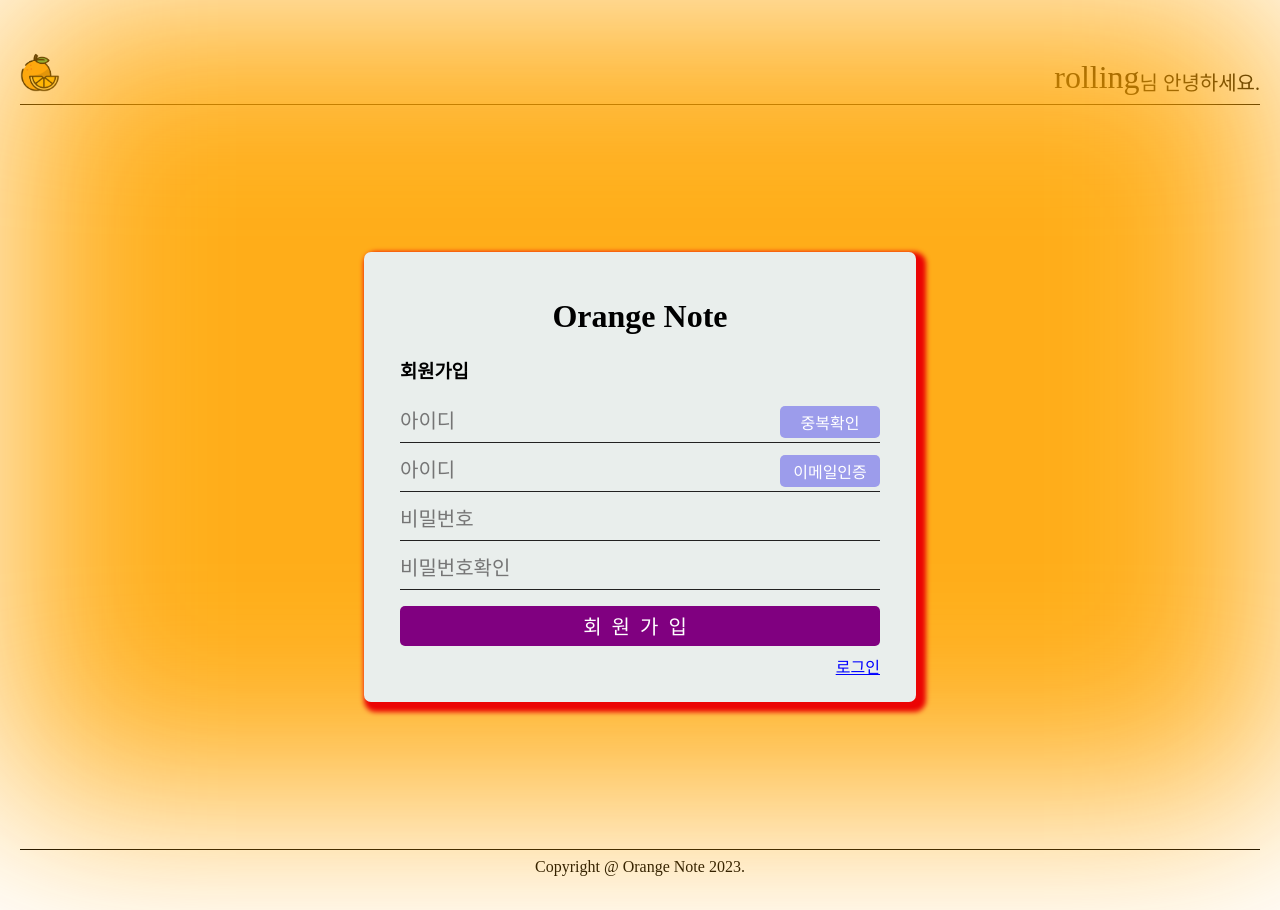
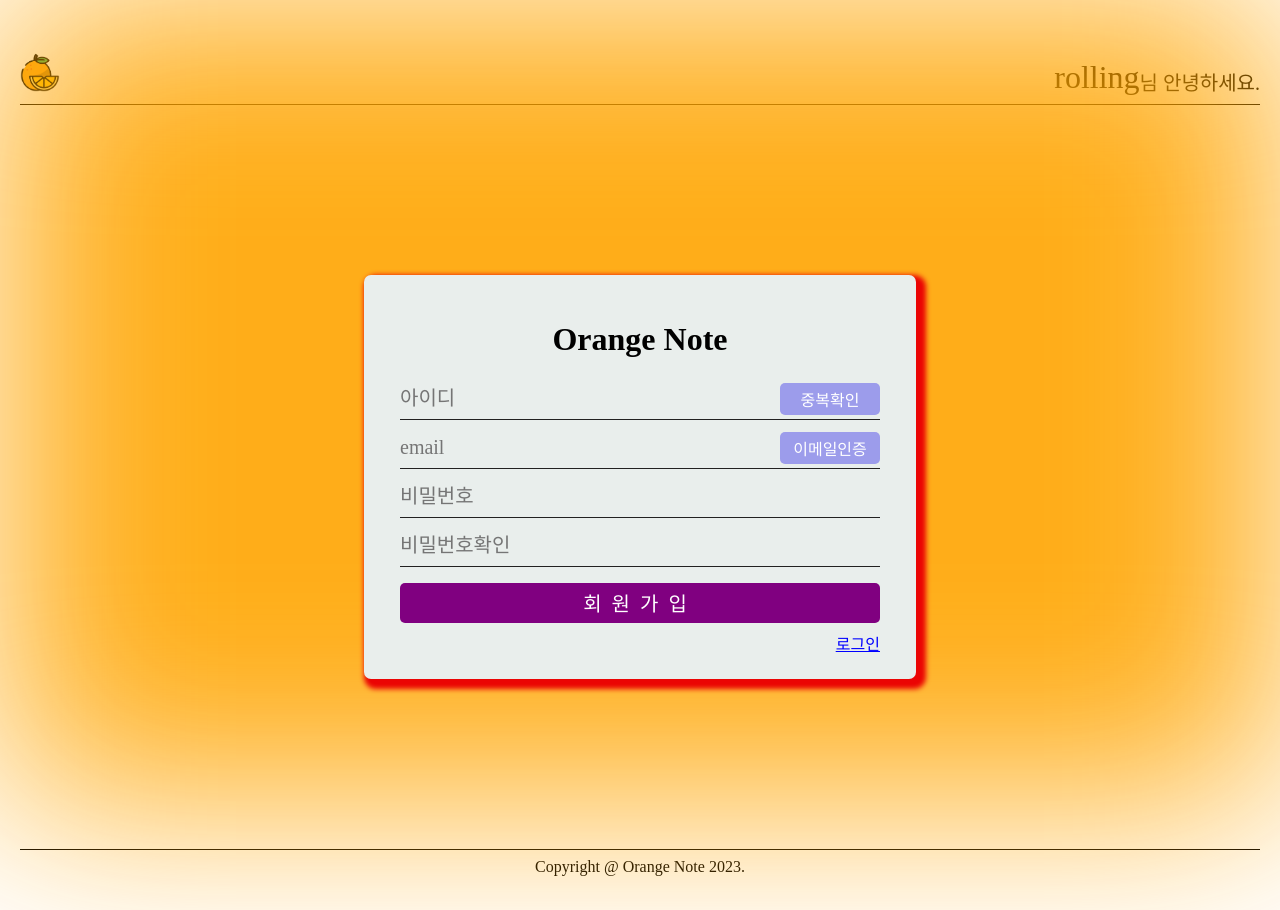
Before and after one commit to rollingn27/orange-note-front, a Vue app: page /signUp in a window 1280 px wide. Built offline with nearby package versions, Linux system fonts and the light colour scheme.

Commit message:
input 바인딩 문제로 구조 변경

```diff
--- a/src/components/atoms/Input.vue
+++ b/src/components/atoms/Input.vue
@@ -1,5 +1,41 @@
 <!-- 인풋 스타일 초기화 -->
-<template><input /></template>
+<template>
+  <input
+    v-model="inputText"
+    v-bind:placeholder="placeholderText"
+    v-bind:type="intputType"
+    :style="{ fontSize: inputFontSize, width: inputWidth }"
+  />
+</template>
+<script>
+export default {
+  data() {
+    return {
+      inputText: "",
+      fontSize: "1rem",
+    };
+  },
+
+  props: {
+    placeholderText: {
+      type: String,
+      required: true,
+    },
+    intputType: {
+      type: String,
+      required: true,
+    },
+    inputFontSize: {
+      type: String,
+      default: "1rem",
+    },
+    inputWidth: {
+      type: String,
+      default: "100%",
+    },
+  },
+};
+</script>
 <style lang="scss" scoped>
 input {
   all: unset;
--- a/src/components/molecules/UnderLineInput.vue
+++ /dev/null
@@ -1,42 +0,0 @@
-<!-- 로그인 팝업에 쓸 버튼 포함된 input라인  -->
-<template>
-  <div>
-    <Input v-bind:placeholder="placeholderText" v-bind:type="intputType" />
-  </div>
-</template>
-<script>
-import Input from "../atoms/Input.vue";
-
-export default {
-  components: {
-    Input,
-  },
-  props: {
-    placeholderText: {
-      type: String,
-    },
-    intputType: {
-      type: String,
-      default: "text",
-    },
-  },
-  data() {
-    return {};
-  },
-};
-</script>
-<style lang="scss" scoped>
-div {
-  display: flex;
-  flex-direction: row;
-  border-bottom: 1px solid rgb(34, 33, 33);
-  justify-content: space-between;
-  height: 2.5rem;
-  margin-bottom: 0.5rem;
-
-  input {
-    font-size: 1.25rem;
-  }
-}
-
-</style>
--- a/src/components/molecules/UnderLineInputWithButton.vue
+++ /dev/null
@@ -1,48 +0,0 @@
-<!-- 로그인 팝업에 쓸 버튼 포함된 input라인  -->
-<template>
-  <div>
-    <Input :placeholder="placeholderText" />
-    <Button><slot name="buttonText">버 튼</slot></Button>
-  </div>
-</template>
-<script>
-import Input from "../atoms/Input.vue";
-import Button from "../atoms/Button.vue";
-export default {
-  components: {
-    Input,
-    Button,
-  },
-  props: {
-    placeholderText: {
-      type: String,
-      default: "test",
-    },
-  },
-  data() {
-    return {};
-  },
-};
-</script>
-<style lang="scss" scoped>
-div {
-  display: flex;
-  flex-direction: row;
-  border-bottom: 1px solid rgb(34, 33, 33);
-  justify-content: space-between;
-  height: 2.5rem;
-  margin-bottom: 0.5rem;
-  button {
-    background: rgb(156, 156, 235);
-    margin: auto 0;
-    border-radius: 5px;
-    color: white;
-    width: 5.75rem;
-    padding: 0.25rem;
-    text-align: center;
-  }
-  input {
-    font-size: 1.25rem;
-  }
-}
-</style>
--- a/src/components/organisms/SignInOrganism.vue
+++ b/src/components/organisms/SignInOrganism.vue
@@ -4,31 +4,35 @@
     <div class="header">
       <slot name="header">
         <div class="title"><h1>Orange Note</h1></div>
-        <div>
-          <h3>{{ textProps.typeText }}</h3>
-        </div>
       </slot>
     </div>
     <div class="body">
       <slot name="body">
-        <div>
-          <UnderLineInput
+        <div class="inputWrap">
+          <Input
             :placeholderText="'아이디'"
             :intputType="'text'"
-          ></UnderLineInput>
+            v-model="loginForm.id"
+            inputFontSize="1.25rem"
+          />
         </div>
-        <div>
-          <UnderLineInput
+        <div class="inputWrap">
+          <Input
             :placeholderText="'비밀번호'"
             :intputType="'password'"
-          ></UnderLineInput>
+            v-model="loginForm.password"
+            inputFontSize="1.25rem"
+          />
         </div>
       </slot>
     </div>
     <div class="footer">
       <slot name="footer">
         <div>
-          <SubmitButton :submitText="textProps.submitText"></SubmitButton>
+          <SubmitButton
+            :submitText="textProps.submitText"
+            @click="clickButton"
+          ></SubmitButton>
         </div>
         <router-link to="/signUp">
           <div class="signChange">
@@ -40,9 +44,9 @@
   </div>
 </template>
 <script>
-import UnderLineInputWithButton from "../molecules/UnderLineInputWithButton.vue";
-import UnderLineInput from "../molecules/UnderLineInput.vue";
 import SubmitButton from "../molecules/SubmitButton.vue";
+import Input from "../atoms/Input.vue";
+import mixins from "@/mixins";
 export default {
   props: {
     textProps: {
@@ -50,14 +54,39 @@ export default {
       required: true,
     },
   },
+  mixins: [mixins],
   components: {
-    UnderLineInputWithButton,
-    UnderLineInput,
     SubmitButton,
+    Input,
+  },
+  data() {
+    return {
+      loginForm: {
+        id: "",
+        password: "",
+      },
+    };
+  },
+  methods: {
+    clickButton() {
+      this.$debugLog(
+        "SignInOrganism.vue",
+        this.loginForm.id,
+        this.loginForm.password
+      );
+    },
   },
 };
 </script>
 <style lang="scss" scoped>
+.inputWrap {
+  display: flex;
+  flex-direction: row;
+  border-bottom: 1px solid rgb(34, 33, 33);
+  justify-content: space-between;
+  height: 2.5rem;
+  margin-bottom: 0.5rem;
+}
 .signBackground {
   position: fixed;
   top: 0;
--- a/src/components/organisms/SignUpOrganism.vue
+++ b/src/components/organisms/SignUpOrganism.vue
@@ -4,47 +4,53 @@
     <div class="header">
       <slot name="header">
         <div class="title"><h1>Orange Note</h1></div>
-        <div>
-          <h3>{{ textProps.typeText }}</h3>
-        </div>
       </slot>
     </div>
     <div class="body">
       <slot name="body">
-        <div>
-          <UnderLineInputWithButton
+        <div class="inputWithButton">
+          <Input
             :placeholderText="'아이디'"
             :intputType="'text'"
-          >
-            <template #buttonText>중복확인</template>
-          </UnderLineInputWithButton>
+            v-model="joinForm.id"
+            inputFontSize="1.25rem"
+          />
+          <Button>중복확인</Button>
         </div>
-        <div>
-          <UnderLineInputWithButton
-            :placeholderText="'아이디'"
+        <div class="inputWithButton">
+          <Input
+            :placeholderText="'email'"
             :intputType="'text'"
-          >
-            <template #buttonText>이메일인증</template>
-          </UnderLineInputWithButton>
+            v-model="joinForm.email"
+            inputFontSize="1.25rem"
+          />
+          <Button>이메일인증</Button>
         </div>
-        <div>
-          <UnderLineInput
+        <div class="inputWrap">
+          <Input
             :placeholderText="'비밀번호'"
             :intputType="'password'"
-          ></UnderLineInput>
+            v-model="joinForm.password"
+            inputFontSize="1.25rem"
+          />
         </div>
-        <div>
-          <UnderLineInput
+        <div class="inputWrap">
+          <Input
             :placeholderText="'비밀번호확인'"
             :intputType="'password'"
-          ></UnderLineInput>
+            v-model="joinForm.passwordCheck"
+            inputFontSize="1.25rem"
+          />
         </div>
       </slot>
     </div>
     <div class="footer">
       <slot name="footer">
         <div>
-          <SubmitButton :submitText="textProps.submitText"></SubmitButton>
+          <SubmitButton
+            :submitText="textProps.submitText"
+            @click="clickButton"
+          ></SubmitButton>
         </div>
         <router-link to="/signIn">
           <div class="signChange">
@@ -56,9 +62,10 @@
   </div>
 </template>
 <script>
-import UnderLineInputWithButton from "../molecules/UnderLineInputWithButton.vue";
-import UnderLineInput from "../molecules/UnderLineInput.vue";
 import SubmitButton from "../molecules/SubmitButton.vue";
+import Button from "../atoms/Button.vue";
+import Input from "../atoms/Input.vue";
+import mixins from "@/mixins";
 export default {
   props: {
     textProps: {
@@ -67,13 +74,37 @@ export default {
     },
   },
   components: {
-    UnderLineInputWithButton,
-    UnderLineInput,
+    Input,
     SubmitButton,
+    Button,
+  },
+  mixins: [mixins],
+  methods: {
+    clickButton() {
+      this.$debugLog("SignUpOrganism", JSON.stringify(this.joinForm));
+    },
+  },
+  data() {
+    return {
+      joinForm: {
+        id: "",
+        email: "",
+        password: "",
+        passwordCheck: "",
+      },
+    };
   },
 };
 </script>
 <style lang="scss" scoped>
+.inputWrap {
+  display: flex;
+  flex-direction: row;
+  border-bottom: 1px solid rgb(34, 33, 33);
+  justify-content: space-between;
+  height: 2.5rem;
+  margin-bottom: 0.5rem;
+}
 .signBackground {
   position: fixed;
   top: 0;
@@ -120,5 +151,25 @@ export default {
       cursor: pointer;
     }
   }
+  .inputWithButton {
+    display: flex;
+    flex-direction: row;
+    border-bottom: 1px solid rgb(34, 33, 33);
+    justify-content: space-between;
+    height: 2.5rem;
+    margin-bottom: 0.5rem;
+    button {
+      background: rgb(156, 156, 235);
+      margin: auto 0;
+      border-radius: 5px;
+      color: white;
+      width: 5.75rem;
+      padding: 0.25rem;
+      text-align: center;
+    }
+    input {
+      flex: 1;
+    }
+  }
 }
 </style>
--- a/src/components/templates/SignInTemplate.vue
+++ b/src/components/templates/SignInTemplate.vue
@@ -18,7 +18,6 @@ export default {
   data() {
     return {
       textProps: {
-        typeText: "로그인",
         signChangeText: "회원가입",
         submitText: "로그인",
       },
--- a/src/components/templates/SignUpTemplate.vue
+++ b/src/components/templates/SignUpTemplate.vue
@@ -18,7 +18,6 @@ export default {
   data() {
     return {
       textProps: {
-        typeText: "회원가입",
         signChangeText: "로그인",
         submitText: "회원가입",
       },
```
